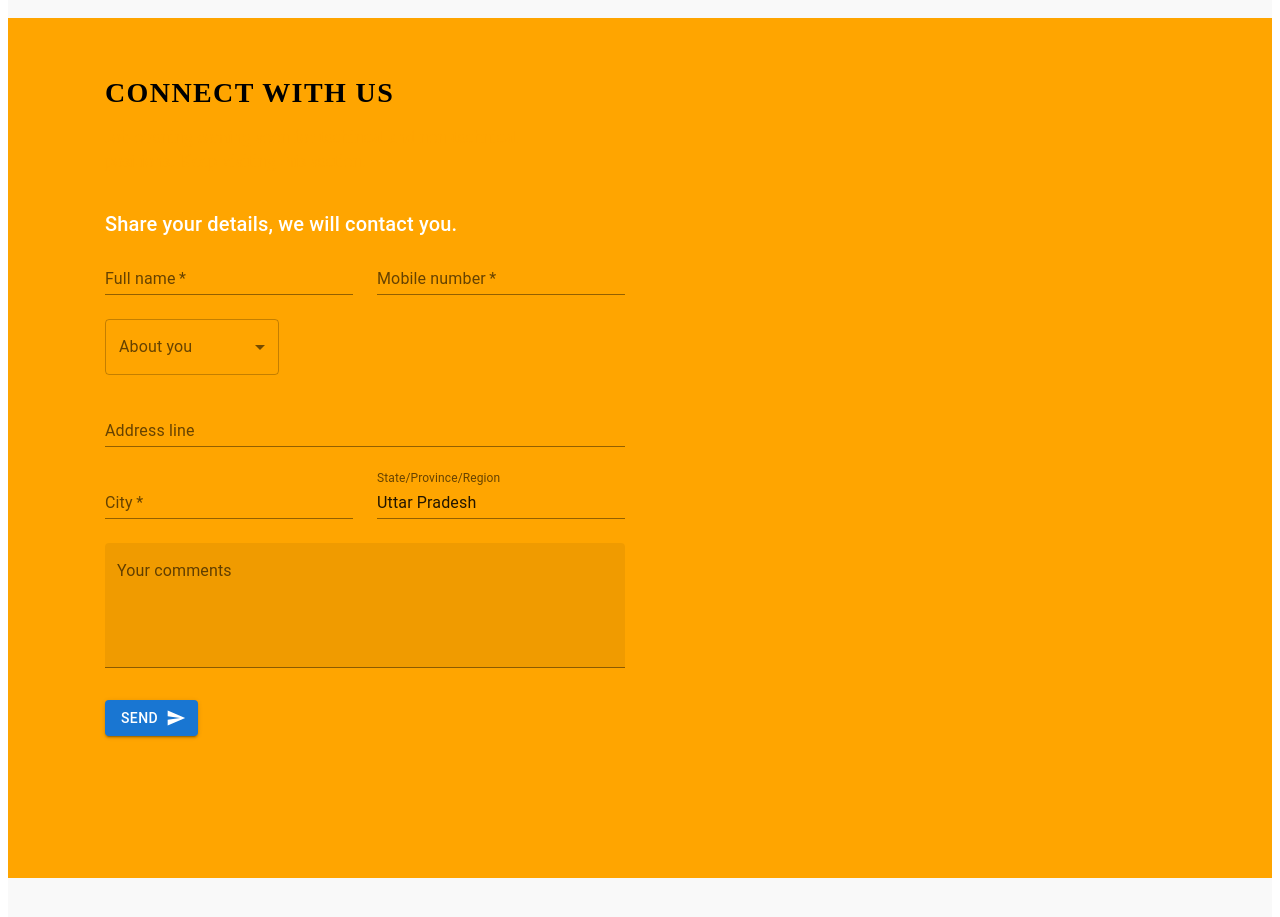
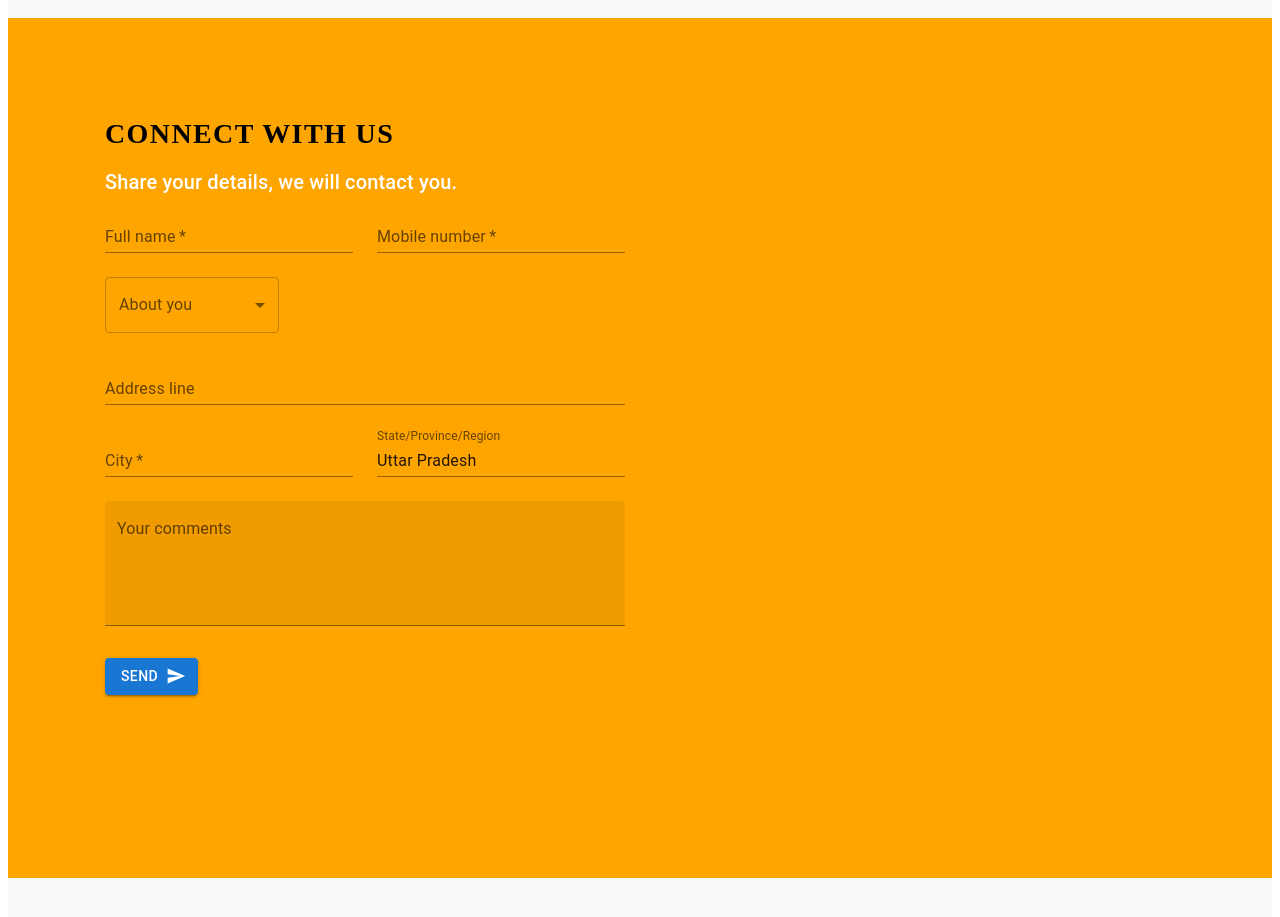
Before and after one commit to amiti7/ne-web, a React (Create React App) app: page / in a window 1280 px wide. Shown: the part 3040-3957 px from the top of the page. Built offline with nearby package versions, Linux system fonts and the light colour scheme; a web font is replaced by a local one.

Commit message:
update page

```diff
--- a/src/components/InfoSection/Data.js
+++ b/src/components/InfoSection/Data.js
@@ -96,7 +96,6 @@ export const homeObjFour = {
     lightDescription: false,
     topLine: 'Connect with Us',
     // headline: 'Hiring coming soon...',
-    description: 'Job opening coming soon for techincal and non-technical positions. Keep visiting this section.',
     buttonLabel: 'or direct apply',
     imgStart: false,
     img: require('../../images/3.svg'),
--- a/src/components/InfoSection/index.js
+++ b/src/components/InfoSection/index.js
@@ -1,10 +1,8 @@
 import React from 'react';
 import {InfoContainer, InforWrapper, InfoRow, Column1, TextWrapper, TopLine,
     Heading,Subtitle, Column2, ImgWrap, Img } from './InfoElements';
-import Connect from '../Connect/Connect';
 
 const InfoSection = ({id, lightBg, imgStart,description,  topLine, lightText, headline, darkText, buttonLabel, img, alt, primary, dark, dark2, buttonAction, Child}) => {
-   console.log(Child)
   return (
     <InfoContainer lightBg={lightBg} id={id}>
         <InforWrapper>
@@ -13,7 +11,7 @@ const InfoSection = ({id, lightBg, imgStart,description,  topLine, lightText, he
                 <TextWrapper>
                     <TopLine>{topLine}</TopLine>
                     <Heading lightText={lightText}>{headline}</Heading>
-                    <Subtitle darkText={darkText}>{description}</Subtitle>
+                    {description?<Subtitle darkText={darkText}>{description}</Subtitle>:null}
                     {Child?Child:null}
                 </TextWrapper>
                 </Column1>
```
